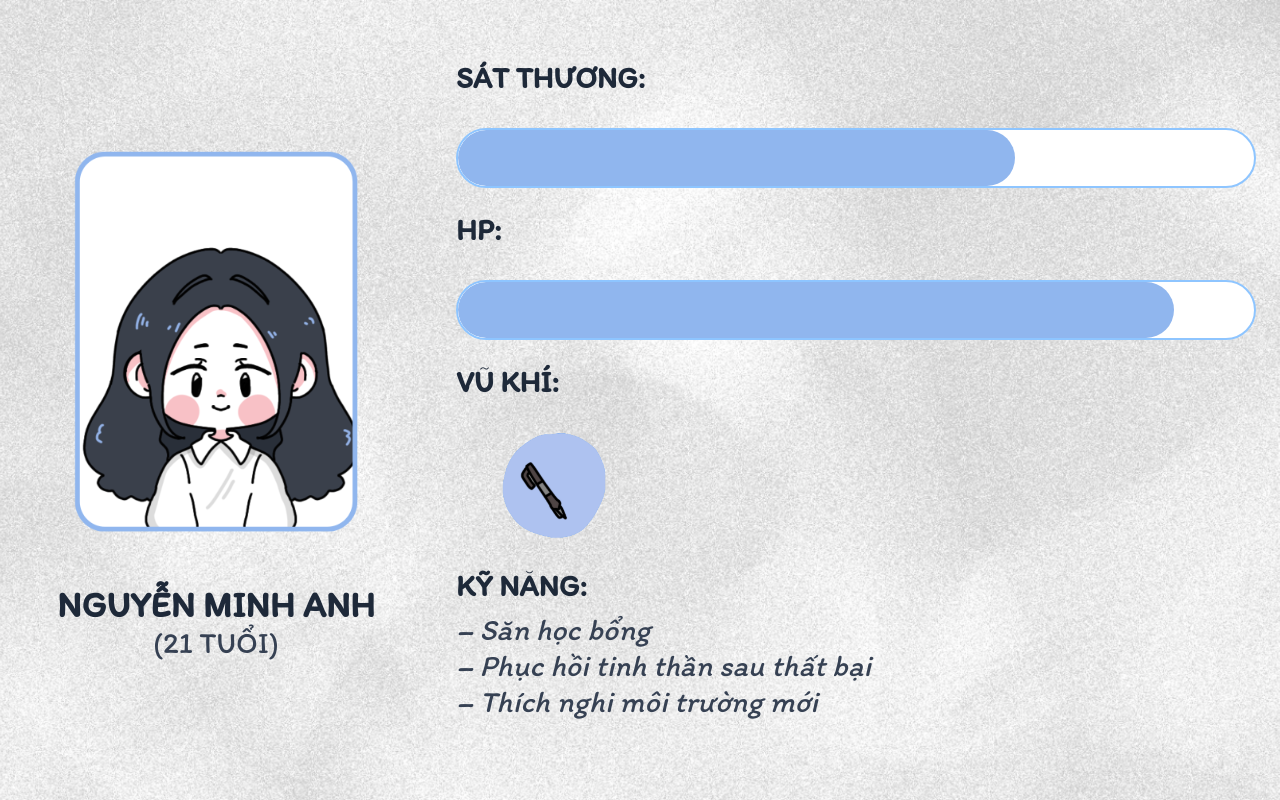
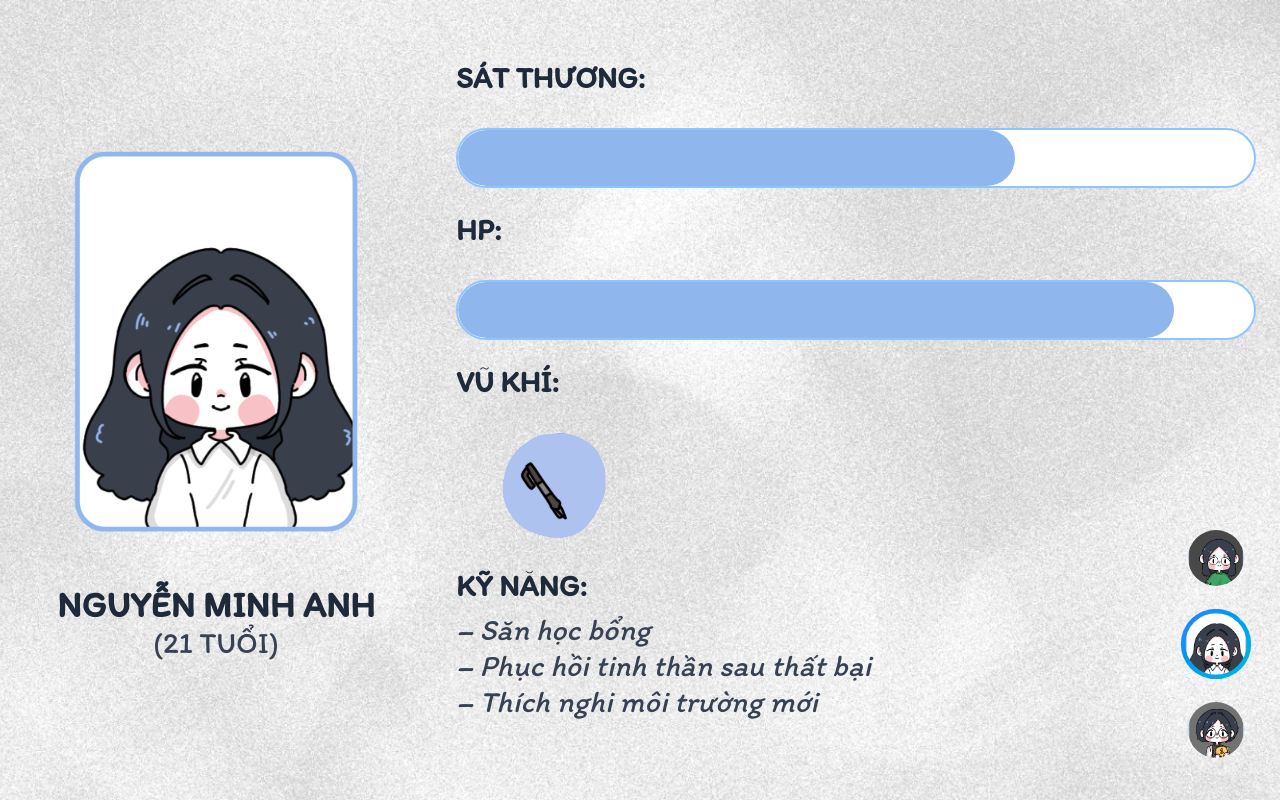
Before and after one commit to Canh3005/Honey-Web, a React (Vite) app: page /MA in a window 1280 px wide. Built offline with nearby package versions, Linux system fonts and the light colour scheme.

Commit message:
feat: char navigate

```diff
--- /dev/null
+++ b/src/components/CharacterNavigator.jsx
@@ -0,0 +1,127 @@
+import { useNavigate, useLocation } from 'react-router-dom';
+
+const CharacterNavigator = () => {
+  const navigate = useNavigate();
+  const location = useLocation();
+
+  const characters = [
+    {
+      id: 'AT',
+      name: 'Anh Thư',
+      path: '/AT',
+      image: '/ATpage/avtAT.png',
+      color: 'from-purple-500 to-pink-500'
+    },
+    {
+      id: 'MA',
+      name: 'Minh Anh',
+      path: '/MA',
+      image: '/MApage/avt.png',
+      color: 'from-blue-500 to-cyan-500'
+    },
+    {
+      id: 'TH',
+      name: 'Thu Hiền',
+      path: '/TH',
+      image: '/THpage/avtTH.png',
+      color: 'from-green-500 to-emerald-500'
+    }
+  ];
+
+  const handleNavigate = (path) => {
+    if (location.pathname !== path) {
+      navigate(path);
+    } else {
+      // Nếu đang ở trang hiện tại, scroll lên đầu
+      window.scrollTo({ top: 0, behavior: 'smooth' });
+    }
+  };
+
+  return (
+    <div className="fixed bottom-8 right-8 z-50 flex flex-col gap-4">
+      {characters.map((character, index) => {
+        const isActive = location.pathname === character.path;
+
+        return (
+          <div
+            key={character.id}
+            className="relative group"
+            style={{
+              animationDelay: `${index * 0.1}s`
+            }}
+          >
+            {/* Tooltip */}
+            <div className="absolute right-full mr-4 top-1/2 -translate-y-1/2 opacity-0 group-hover:opacity-100 transition-opacity duration-300 pointer-events-none">
+              <div className="bg-gray-900 text-white px-4 py-2 rounded-lg text-sm font-semibold whitespace-nowrap shadow-lg">
+                {character.name}
+                <div className="absolute right-0 top-1/2 -translate-y-1/2 translate-x-full">
+                  <div className="w-0 h-0 border-t-8 border-t-transparent border-b-8 border-b-transparent border-l-8 border-l-gray-900"></div>
+                </div>
+              </div>
+            </div>
+
+            {/* Character Circle */}
+            <button
+              onClick={() => handleNavigate(character.path)}
+              className={`
+                relative w-16 h-16 rounded-full overflow-hidden
+                transition-all duration-300 ease-out
+                ${isActive ? 'ring-white ring-offset-4 ring-offset-transparent scale-110' : 'hover:scale-110'}
+                group-hover:shadow-2xl
+                cursor-pointer
+              `}
+              aria-label={`Navigate to ${character.name}`}
+            >
+              {/* Gradient Border */}
+              <div className={`
+                absolute inset-0 bg-gradient-to-br ${character.color}
+                ${isActive ? 'opacity-100' : 'opacity-0 group-hover:opacity-100'}
+                transition-opacity duration-300
+              `}></div>
+
+              {/* Image Container */}
+              <div className="absolute inset-1 rounded-full overflow-hidden bg-transparent">
+                <img
+                  src={character.image}
+                  alt={character.name}
+                  className="w-full h-full object-cover transition-transform duration-300 group-hover:scale-110 -rotate-90"
+                />
+              </div>
+
+              {/* Active Indicator */}
+              {isActive && (
+                <div className="absolute -top-1 -right-1 w-4 h-4 bg-green-500 rounded-full border-2 border-white animate-pulse"></div>
+              )}
+            </button>
+
+            {/* Glow Effect */}
+            <div className={`
+              absolute inset-0 rounded-full bg-gradient-to-br ${character.color}
+              opacity-0 group-hover:opacity-50 blur-xl
+              transition-opacity duration-300 -z-10
+            `}></div>
+          </div>
+        );
+      })}
+
+      <style jsx>{`
+        @keyframes slideInRight {
+          from {
+            opacity: 0;
+            transform: translateX(100px);
+          }
+          to {
+            opacity: 1;
+            transform: translateX(0);
+          }
+        }
+
+        .fixed {
+          animation: slideInRight 0.6s ease-out forwards;
+        }
+      `}</style>
+    </div>
+  );
+};
+
+export default CharacterNavigator;
--- a/src/pages/AT.jsx
+++ b/src/pages/AT.jsx
@@ -7,6 +7,7 @@ import {
   CrySection,
   MentalHealthChart,
 } from "../components/ATpage";
+import CharacterNavigator from "../components/CharacterNavigator";
 
 const AT = () => {
   const scrollContainerRef = useSmoothScroll(1000);
@@ -58,6 +59,7 @@ const AT = () => {
       <RoleSection scrollContainerRef={scrollContainerRef} />
       <CrySection />
       <MentalHealthChart className="h-screen" />
+      <CharacterNavigator />
     </div>
   );
 };
--- a/src/pages/MA.jsx
+++ b/src/pages/MA.jsx
@@ -8,6 +8,7 @@ import {
   ChallengesSection,
   VideoSection
 } from "../components/MApage";
+import CharacterNavigator from "../components/CharacterNavigator";
 
 const MA = () => {
   const scrollContainerRef = useSmoothScroll(1000);
@@ -58,6 +59,8 @@ const MA = () => {
       <WarningSection />
       <VideoSection scrollContainerRef={scrollContainerRef} />
       <ChallengesSection />
+
+      <CharacterNavigator />
     </div>
   );
 };
--- a/src/pages/TH.jsx
+++ b/src/pages/TH.jsx
@@ -10,6 +10,7 @@ import {
   HorizontalSection,
   FinalSection,
 } from "../components/THpage";
+import CharacterNavigator from "../components/CharacterNavigator";
 
 const TH = () => {
   const scrollContainerRef = useSmoothScroll(1000);
@@ -62,6 +63,8 @@ const TH = () => {
       <StudySection />
       <HorizontalSection />
       <FinalSection />
+
+      <CharacterNavigator />
     </div>
   );
 };
```
